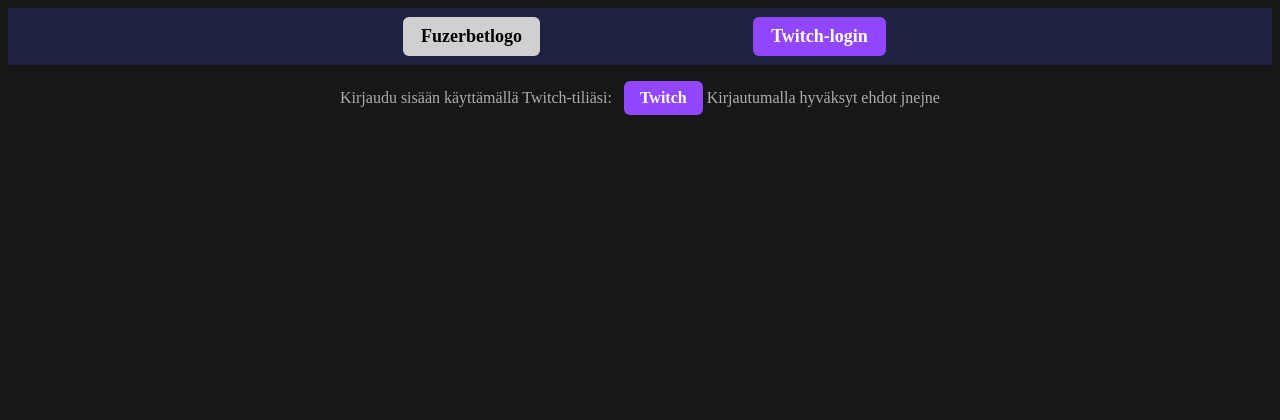
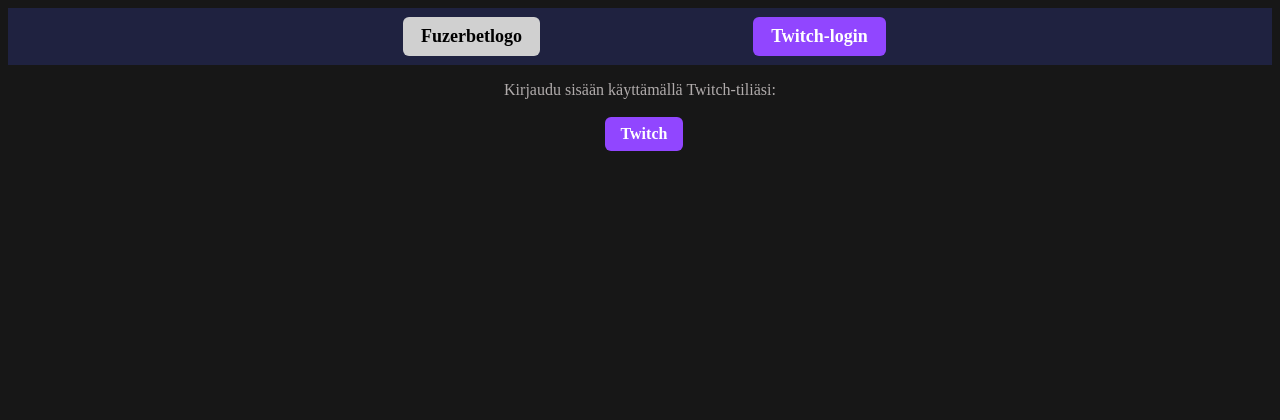
Before and after one commit to enwrath/fuzerbet, a Django app: page / in a window 1280 px wide. Shown: the top 420 px of the page. Run offline with Django 3.2, Linux system fonts and the light colour scheme; some libraries are stand-ins or nearby versions.

Commit message:
minor text changes for non-logged in view

```diff
--- a/betsite/betapp/templates/home.html
+++ b/betsite/betapp/templates/home.html
@@ -50,9 +50,7 @@
         <div id="winnermatches">
         </div>
         {% else %}
-        <p>Kirjaudu sisään käyttämällä Twitch-tiliäsi: <a href="{% provider_login_url "twitch" next="/" %}" class="button">Twitch</a>
-
-        Kirjautumalla hyväksyt ehdot jnejne</p>
+        <p>Kirjaudu sisään käyttämällä Twitch-tiliäsi:<br /><br /> <a href="{% provider_login_url "twitch" next="/" %}" class="button">Twitch</a>
         {% endif %}
       </div>
       <div id="bethistorydiv">
```
